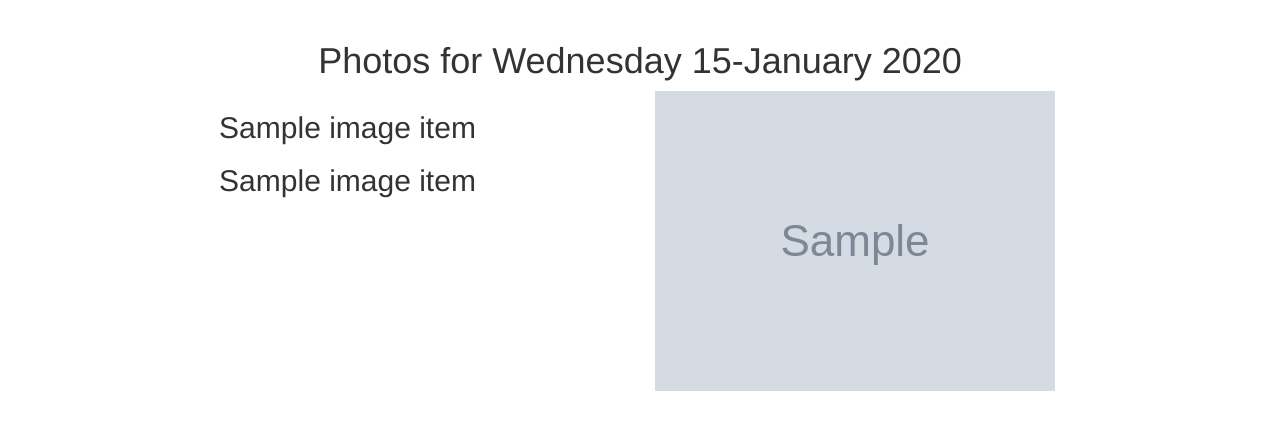
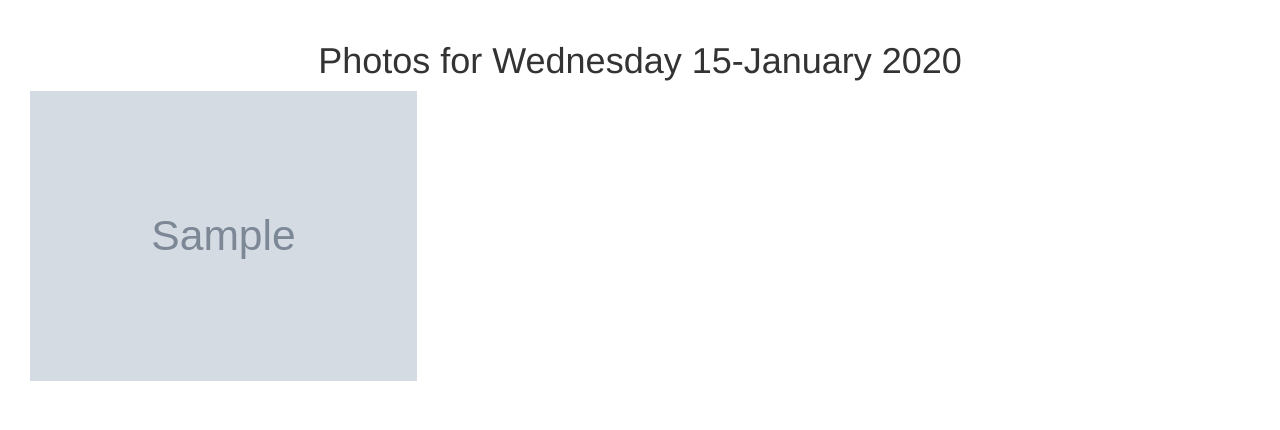
Before and after one commit to honorine1/gallery, a Django app: template photos/templates/all_photos/today_photo.html in a window 1280 px wide. Shown: the part 52-482 px from the top of the page. Run offline with Django 3.2, Linux system fonts and the light colour scheme; the template is opened without the code that fills it: most values are stand-ins (such as "Sample title", 1, 10 or a date in 2020); grey boxes marked "Sample" are stand-in pictures; some libraries are stand-ins or nearby versions.

Commit message:
today.html content is added

```diff
--- a/photos/templates/all_photos/today_photo.html
+++ b/photos/templates/all_photos/today_photo.html
@@ -5,29 +5,26 @@
 
 
 
-<div class="container">
+<div class="container-fluid">
 
   <!-- Looping through news   -->
+  <div class="row">
   {% for image_item in photos %}
 
-  <div class="row">
-    <!-- displaying News articles -->
-    <div class="col-xs-6 col-sm-6 col-md-6 col-lg-6">
-      <h2 class="text-center"> {{ image_item.title }} </h2>
-      <h2 class="text-center"> {{ image_item.image_name }} </h2>
+
+    <!-- displaying photos -->
+
+
+    <div class="col-xs-4 col-sm-4 col-md-4 col-lg-4">
+        <a  href="{% url 'image' image_item.id %}"><img src="{{image_item.image.url}}" class="img-responsive" alt="Image"></a><br>
     </div>
-    <div class="col-xs-6 col-sm-6 col-md-6 col-lg-6">
-        <img src="{{image_item.image.url}}" class="img-responsive" alt="Image">
-      </div>
-
-  </div>
 
   {% empty %}
   <div class="row">
     <h2 class="text-center">There No image Items</h2>
   </div>
   {% endfor %}
-
+</div>
 </div>
 
 {% endblock %}
```
